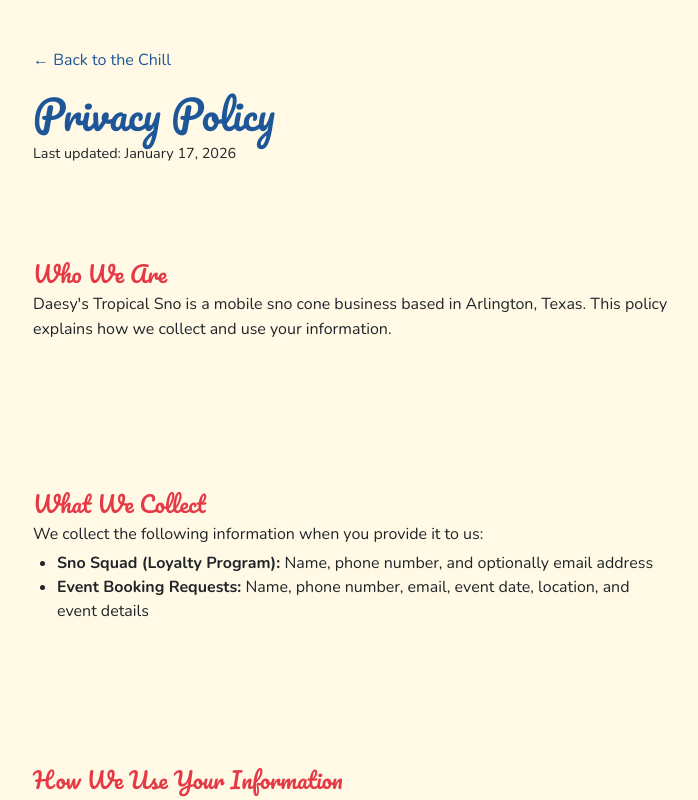
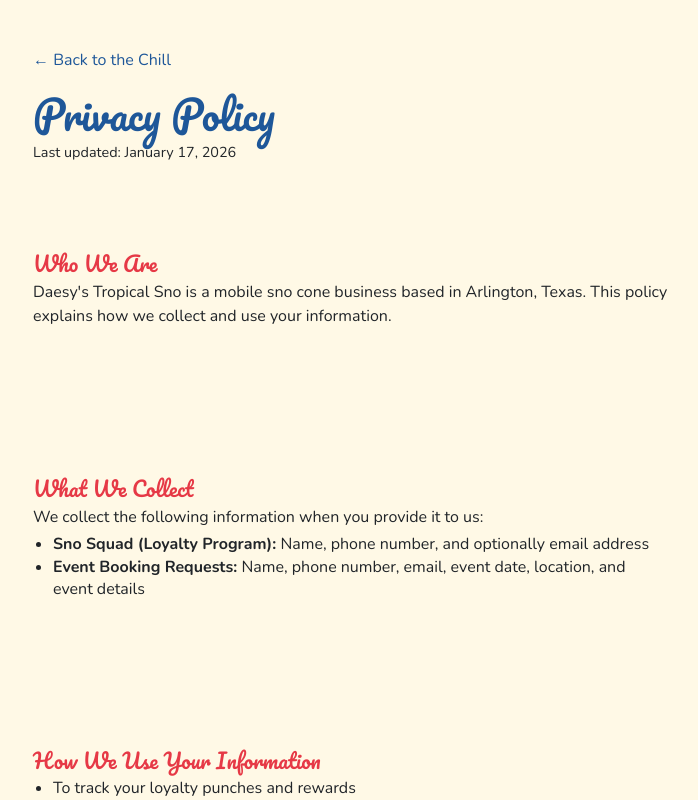
Before and after one commit to jpol34/daesys-tropical-sno, a SvelteKit app: page /privacy in a window 1280 px wide. Shown: the top 800 px of the page, without its empty margins (289-987 px from the left). Built offline with nearby package versions, Linux system fonts and the light colour scheme.

Commit message:
Fix all spacing issues on privacy page

```diff
--- a/src/routes/privacy/+page.svelte
+++ b/src/routes/privacy/+page.svelte
@@ -105,35 +105,40 @@
 	.last-updated {
 		color: var(--color-gray-500);
 		font-size: 0.9rem;
-		margin-bottom: var(--space-xl);
+		margin-bottom: 1.5rem;
 	}
 
 	section {
-		margin-bottom: 1rem;
+		margin-bottom: 1.25rem;
 	}
 
 	h2 {
 		font-family: var(--font-heading);
-		font-size: 1.4rem;
+		font-size: 1.3rem;
 		color: var(--color-red);
-		margin-bottom: 0.25rem;
+		margin: 0 0 0.25rem 0;
 	}
 
 	p {
 		color: var(--color-gray-700);
-		line-height: 1.6;
-		margin-bottom: 0.25rem;
+		line-height: 1.5;
+		margin: 0 0 0.25rem 0;
+	}
+
+	section p:last-child,
+	section ul:last-child {
+		margin-bottom: 0;
 	}
 
 	ul {
 		color: var(--color-gray-700);
-		line-height: 1.5;
-		padding-left: var(--space-lg);
-		margin-bottom: 0;
+		line-height: 1.4;
+		padding-left: 1.25rem;
+		margin: 0;
 	}
 
 	li {
-		margin-bottom: 0;
+		margin: 0;
 	}
 
 	.contact-list {
```
